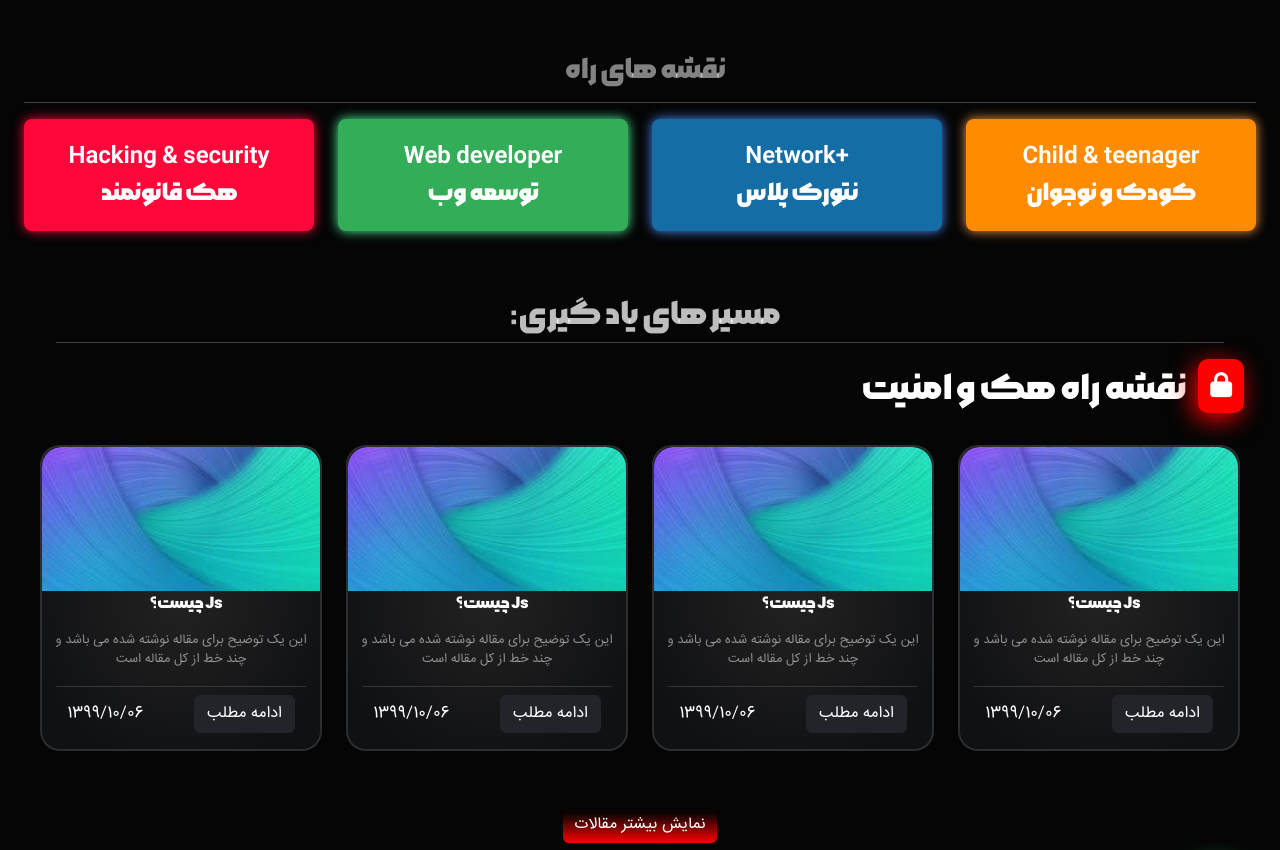
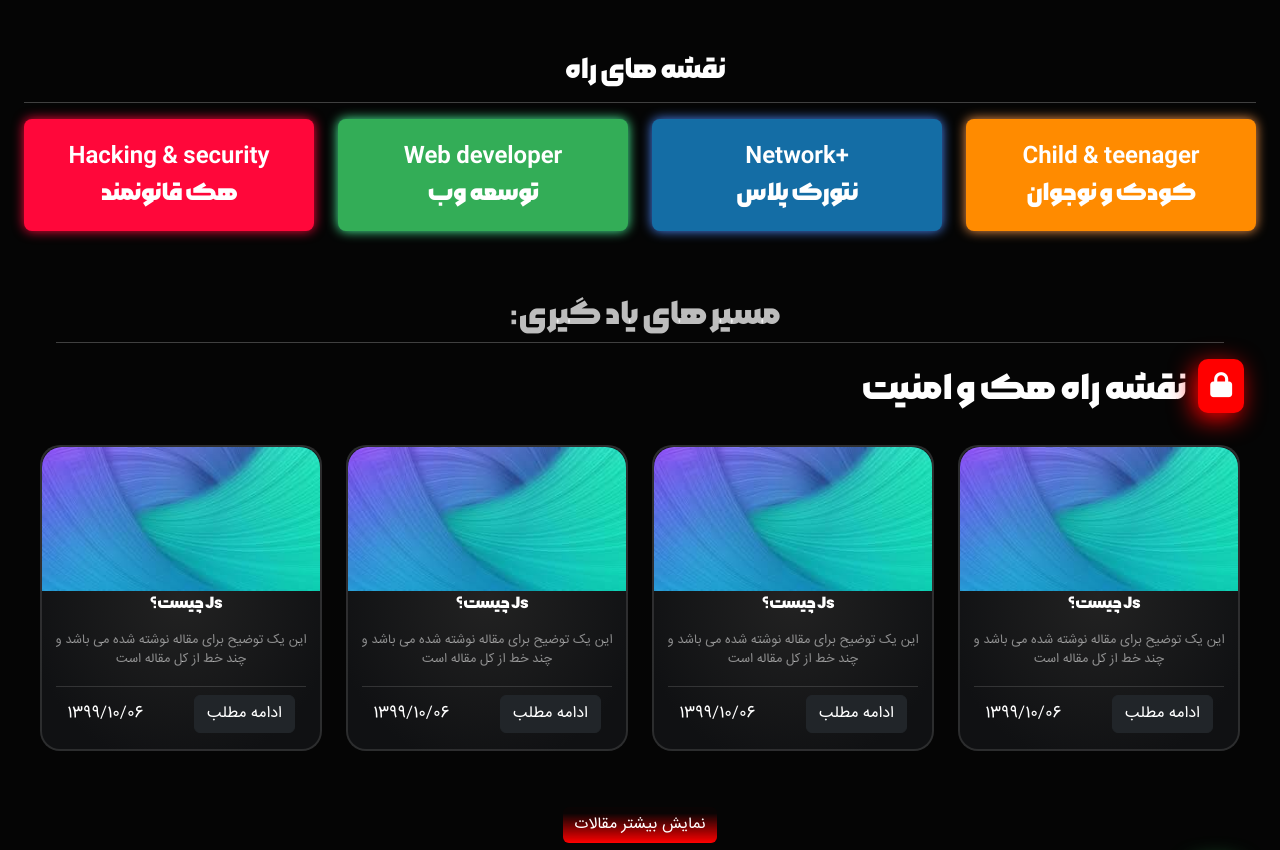
Before and after one commit to coderMHB/artifacts, a plain HTML site: page index.html in a window 1280 px wide. Shown: the part 970-1820 px from the top of the page. Drawn offline with Linux system fonts and the light colour scheme.

Commit message:
index.html

```diff
--- a/index.html
+++ b/index.html
@@ -232,7 +232,7 @@
         </div>
 
         <div class="container-fluid mt-5">
-          <h3 class="text-center text-white-50 brand-name">نقشه های راه</h3>
+          <h3 class="text-center text-white brand-name">نقشه های راه</h3>
           <hr style="color: #eee" />
           <div class="row">
             <div class="col-md-3 col-sm-6 col-12 mb-3">
```
